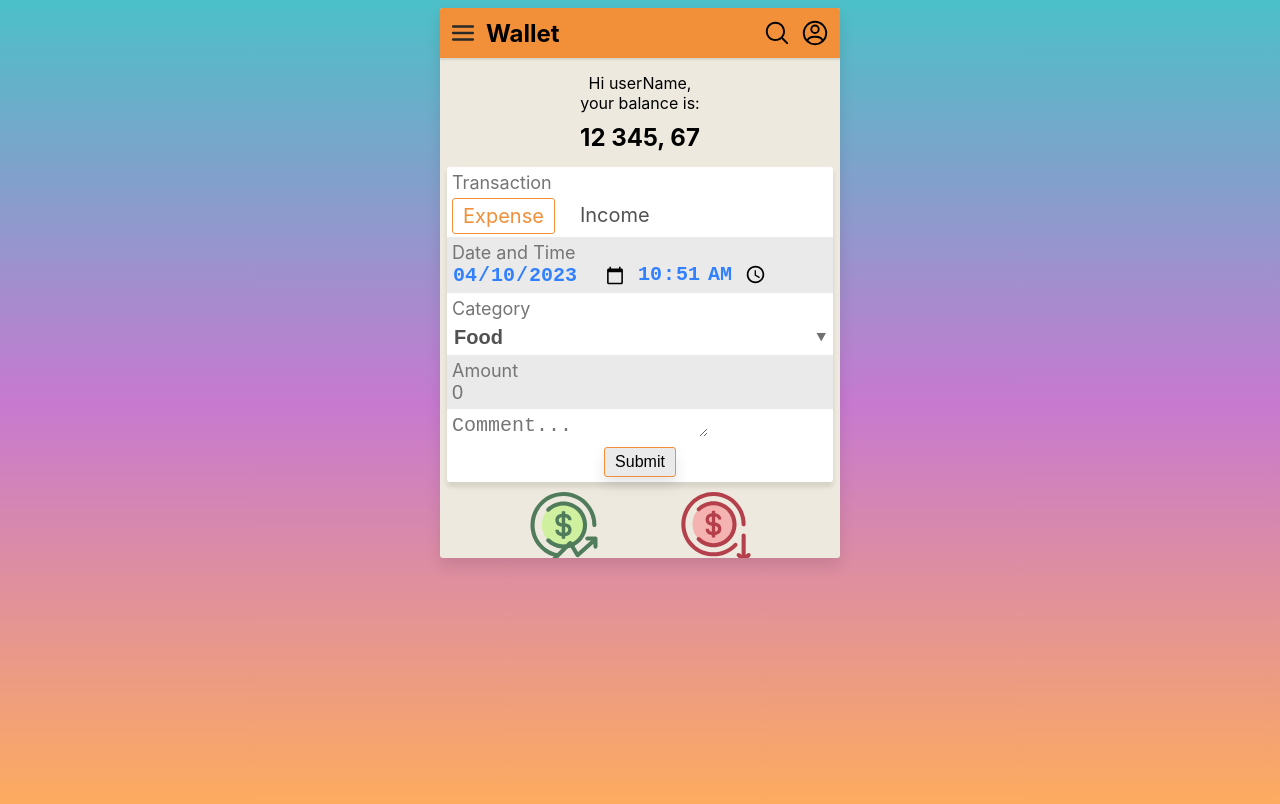
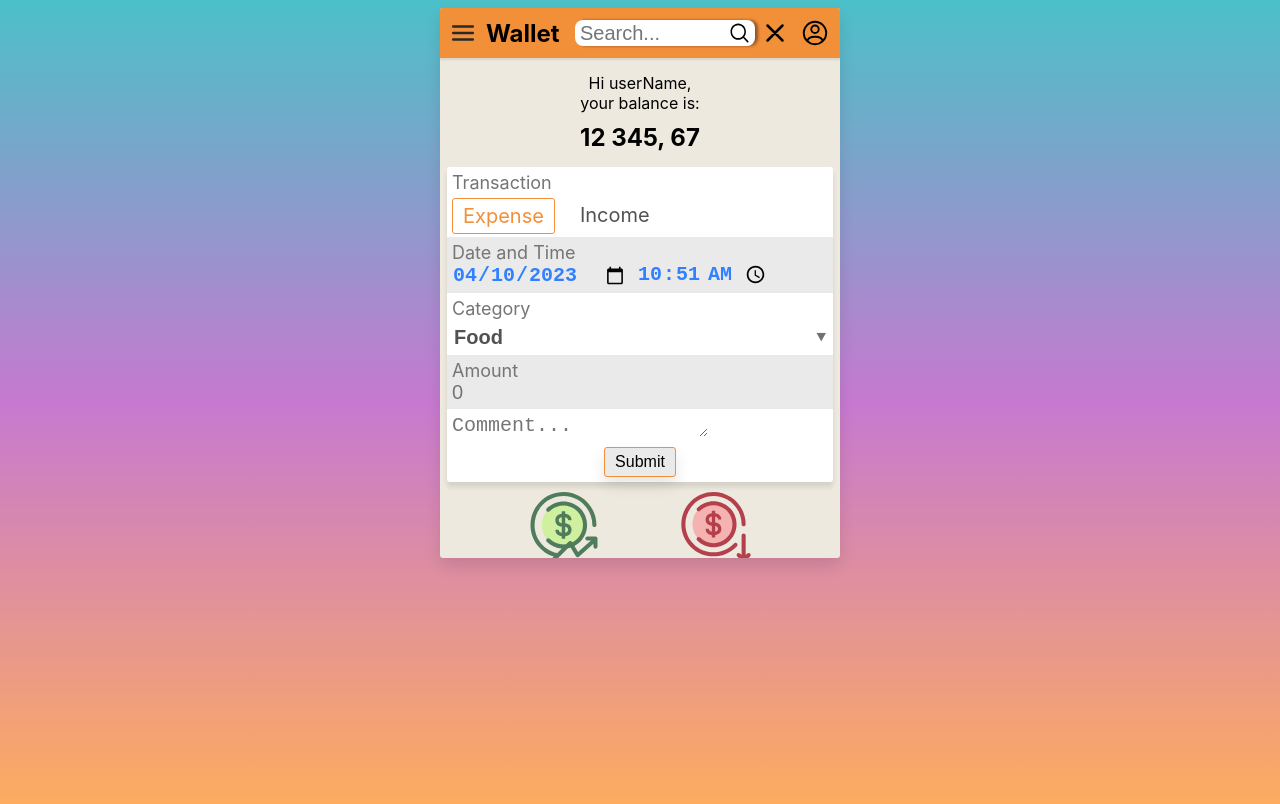
Before and after one commit to mykhailotsynkevych/react-app-wallet, a React (Create React App) app: page / in a window 1280 px wide. Both pictures are taken after a click on the button 777 px from the left and 33 px from the top of the page. Shown: the top 804 px of the page. Built offline with nearby package versions, Linux system fonts and the light colour scheme.

Commit message:
search input in header

```diff
--- a/src/App.js
+++ b/src/App.js
@@ -29,39 +29,20 @@ const App = () => {
   const [activePage, setActivePage] = useState("MainPage");
   const { isOpen, toggle } = useToggle(false);
   const [selectedTransaction, setSelectedTransaction] = useState("Expense");
-  const [transactionsList, setTransactionsList] = useState([]);
+  const [transactionsList, setTransactionsList] = useState(
+    LSapi.getDataFromLS(LSapi.keys.transactionsList, [])
+  );
   const [selectedCategory, setSelectedCategory] = useState("Food");
-  const [categoriesList, setCategoriesList] = useState([]);
+  const [categoriesList, setCategoriesList] = useState(
+    LSapi.getDataFromLS(LSapi.keys.categoriesList, INITIAL_CATEGORIES)
+  );
 
   useEffect(() => {
-    const getCategoriesListFromLS = LSapi.getDataFromLS(
-      LSapi.keys.categoriesList,
-      INITIAL_CATEGORIES
-    );
-
-    if (getCategoriesListFromLS) {
-      console.log('CDM')
-      setCategoriesList(getCategoriesListFromLS);
-    }
-
-    const getTransactionsListFromLS = LSapi.getDataFromLS(
-      LSapi.keys.transactionsList,
-      transactionsList
-    );
-
-    if (getTransactionsListFromLS) {
-      setTransactionsList(getTransactionsListFromLS);
-    }
-  }, []);
-
-  useEffect(() => {
-    if (categoriesList.length !== 0) {
-
+    if (categoriesList.length) {
       LSapi.setDataToLS(LSapi.keys.categoriesList, categoriesList);
     }
 
-    if (transactionsList.length !== 0) {
-      console.log(transactionsList)
+    if (transactionsList.length) {
       LSapi.setDataToLS(LSapi.keys.transactionsList, transactionsList);
     }
   }, [categoriesList, transactionsList]);
@@ -84,12 +65,15 @@ const App = () => {
   };
 
   const addTransaction = (newTransaction) => {
-    setTransactionsList(prevTransactionsList => [...prevTransactionsList, newTransaction])
+    setTransactionsList((prevTransactionsList) => [
+      ...prevTransactionsList,
+      newTransaction,
+    ]);
     transactionsList.push(newTransaction);
   };
 
   const addNewCategory = (newCategory) => {
-    setCategoriesList(prevCategoryList => [...prevCategoryList, newCategory])
+    setCategoriesList((prevCategoryList) => [...prevCategoryList, newCategory]);
   };
 
   const filteredByTransactionArt = transactionsList.filter((transactionsEl) =>
--- a/src/components/Header/Header.jsx
+++ b/src/components/Header/Header.jsx
@@ -7,25 +7,38 @@ import {
 } from "./Header.styled";
 import userIcon from "../../assets/icons/user.svg";
 import findIcon from "../../assets/icons/find.svg";
+import closeIcon from "../../assets/icons/close.svg";
+import { useToggle } from "../../utils/hooks/useToggle";
+import Search from "../Search/Search";
 
-const Header = ({ title, icon, isOpen, handleActivePage }) => {
+const Header = (props) => {
+  const { isOpen, toggle } = useToggle(false);
   return (
+    <>
+    <Search isOpen={isOpen} />
     <StyledHeaderWrapper>
       <StyledMenuBurger
         type="button"
+        isOpen={props.isOpen}
+        onClick={() => {
+          props.handleActivePage();
+        }}
+      >
+        <img src={props.icon} alt="icon" />
+      </StyledMenuBurger>
+      <StyledMainTitle>{props.title}</StyledMainTitle>
+      <StyledIconFind
+        type="button"
         isOpen={isOpen}
-        onClick={() => {handleActivePage()}}
+        onClick={toggle}
       >
-        <img src={icon} alt="icon" />
-      </StyledMenuBurger>
-      <StyledMainTitle>{title}</StyledMainTitle>
-      <StyledIconFind>
-        <img src={findIcon} alt="findIcon" />
+        <img src={isOpen ? closeIcon : findIcon} alt="icon" />
       </StyledIconFind>
       <StyledIconUser>
-        <img src={userIcon} alt="userIcon" />
+        <img src={userIcon} alt="userIcon"/>
       </StyledIconUser>
     </StyledHeaderWrapper>
+    </>
   );
 };
 export default Header;
--- a/src/components/Header/Header.styled.js
+++ b/src/components/Header/Header.styled.js
@@ -33,14 +33,18 @@ isOpen &&
 const StyledIconFind = styled.button`
 background-color: inherit;
 width: 26px;
-transition: transform 0.5s linear;
 padding: 0px;
 margin-left: auto;
 margin-right: 10px;
+transition: transform 0.2s linear;
 
 :hover {
 cursor: pointer;
-}`;
+}
+
+${({ isOpen }) =>
+isOpen &&
+"transform: rotate(90deg); width: 30px"}`;
 
 const StyledIconUser = styled.button`
 background-color: inherit;
--- /dev/null
+++ b/src/components/Search/Search.jsx
@@ -0,0 +1,25 @@
+import {
+  StyledSearchForm,
+  StyledSearchLabel,
+  StyledSearchInput,
+  StyledSearchButton,
+} from "./Search.styled";
+import findIcon from "../../assets/icons/find.svg";
+
+const Search = ({ isOpen }) => {
+  return (
+    <StyledSearchForm
+      isOpen={isOpen}
+      name="search_form"
+      autocomplete="on"
+      novalidate
+    >
+      <StyledSearchLabel>
+        <StyledSearchInput type="search" name="search" placeholder="Search..."/>
+      </StyledSearchLabel>
+
+      <StyledSearchButton type="submit"><img src={findIcon} alt="findIcon" /></StyledSearchButton>
+    </StyledSearchForm>
+  );
+};
+export default Search;
--- /dev/null
+++ b/src/components/Search/Search.styled.js
@@ -0,0 +1,55 @@
+import styled from "styled-components";
+
+const StyledSearchForm = styled.form`
+  top: 12px;
+  width: 45%;
+  height: 26px;
+  background-color: white;
+  position: absolute;
+  display: flex;
+  align-items: center;
+  border-radius: 8px;
+  visibility: hidden;
+
+  z-index: 1;
+  transition: transform 0.2s linear;
+  transform: translateX(120%);
+
+  ${({ isOpen }) =>
+    isOpen &&
+    `transform: translateX(75%); box-shadow: 3px 0px 3px 0px rgb(0 0 0 / 40%);
+    visibility: visible;`}
+`;
+
+const StyledSearchLabel = styled.label`
+padding: 0px;
+padding-left: 5px;
+width: 100%;
+font-size: 16px;
+
+`;
+
+const StyledSearchInput = styled.input`
+width: 100%;
+
+`;
+
+const StyledSearchButton = styled.button`
+margin: 0px 5px 0px 0px;
+padding: 0;
+color: grey;
+background-color: inherit;
+width: 26px;
+
+:hover {
+    cursor: pointer;
+    }
+
+`;
+
+export {
+  StyledSearchForm,
+  StyledSearchLabel,
+  StyledSearchInput,
+  StyledSearchButton,
+};
```
Also changed, not shown: src/assets/icons/close.svg (added).
